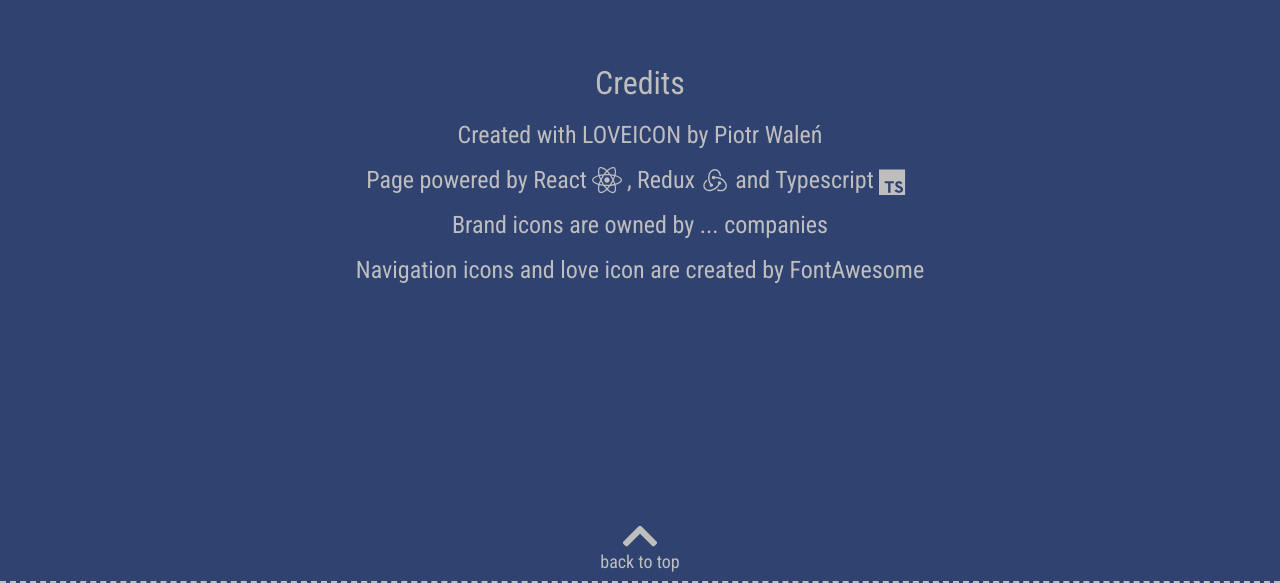
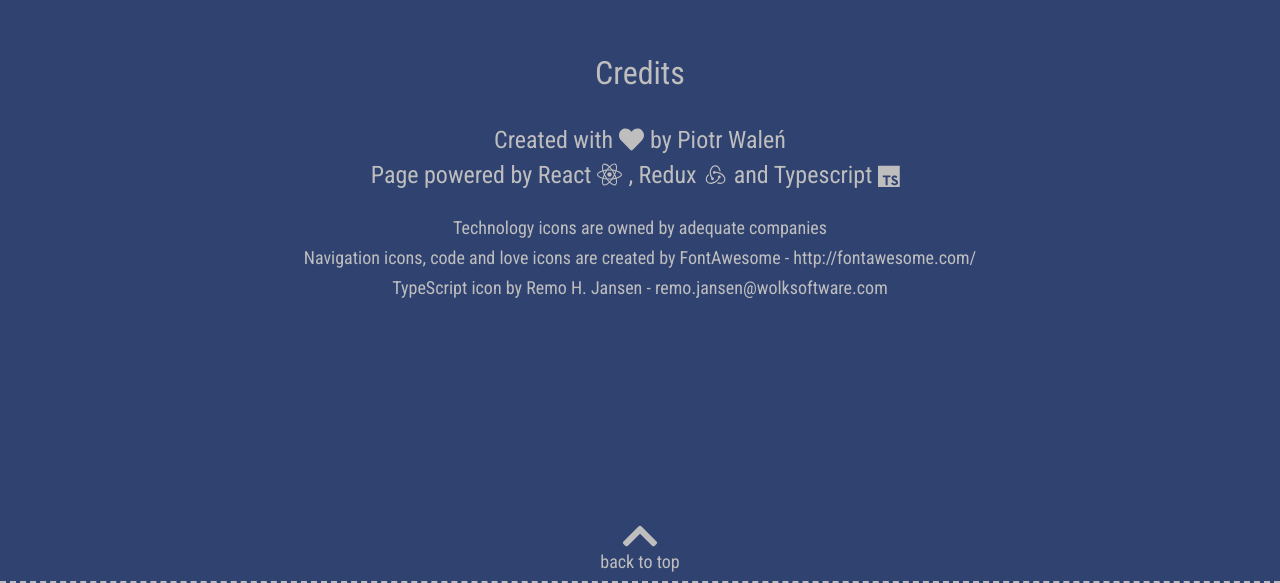
Before and after one commit to WalenPiotr/portfolio, a React app: page / in a window 1280 px wide. Shown: the part 2625-3208 px from the top of the page. Built offline with nearby package versions, Linux system fonts and the light colour scheme.

Commit message:
Modify credits layout

```diff
--- a/src/pages/Credits.tsx
+++ b/src/pages/Credits.tsx
@@ -20,21 +20,85 @@
     justify-content: center;
     align-items: center;
     font-size: 24px;
-    height: 45px;
+    height: 35px;
 `;
 
+const Credit = styled.div`
+    display: flex;
+    justify-content: center;
+    align-items: center;
+    font-size: 18px;
+    height: 30px;
+`;
+
+const rotate360 = keyframes`
+  from {
+    transform: rotate(0deg);
+  }
+
+  to {
+    transform: rotate(360deg);
+  }
+`;
+
+const bumpAnimation = keyframes`
+    0% {
+        position: relative;
+        top: 0px;
+    };
+    25% {
+        position: relative;
+        top: -3px;
+    };
+    50% {
+        position: relative;
+        top: 0px;
+    };
+    75% {
+        position: relative;
+        top: 3px;
+    };
+    100% {
+        position: relative;
+        top: 0px;
+    };
+`;
+
+interface IIconWrapper {
+    rotate?: boolean;
+    bump?: boolean;
+}
 const IconWrapper = styled.div`
-    justify-content: center;
-    width: 30px;
-    height: 30px;
-    margin: 5px;
-    animation: rotate(360deg) infinite linear;
+    width: 25px;
+    height: 25px;
+    margin: 6px;
+    animation: ${({ rotate, bump }: IIconWrapper) => {
+        if (rotate) {
+            return `${rotate360} 4s infinite linear;`;
+        } else if (bump) {
+            return `${bumpAnimation} 1s infinite linear`;
+        } else {
+            return 'none';
+        }
+    }};
+`;
+
+const Spacer = styled.div`
+    height: 20px;
+    width: 100%;
 `;
 
 const Credits = () => (
     <Box>
         <Title>Credits</Title>
-        <Subtitle>Created with LOVEICON by Piotr Waleń</Subtitle>
+        <Spacer />
+        <Subtitle>
+            Created with
+            <IconWrapper>
+                <Icon.other.love theme={theme} />
+            </IconWrapper>
+            by Piotr Waleń
+        </Subtitle>
         <Subtitle>
             Page powered by React
             <IconWrapper>
@@ -49,10 +113,14 @@
                 <Icon.technology.ts theme={theme} />
             </IconWrapper>
         </Subtitle>
-        <Subtitle>Brand icons are owned by ... companies</Subtitle>
-        <Subtitle>
-            Navigation icons and love icon are created by FontAwesome
-        </Subtitle>
+        <Spacer />
+        <Credit>Technology icons are owned by adequate companies</Credit>
+        <Credit>
+            {`Navigation icons, code and love icons are created by FontAwesome - http://fontawesome.com/`}
+        </Credit>
+        <Credit>
+            {`TypeScript icon by Remo H. Jansen - remo.jansen@wolksoftware.com`}
+        </Credit>
     </Box>
 );
 
```
